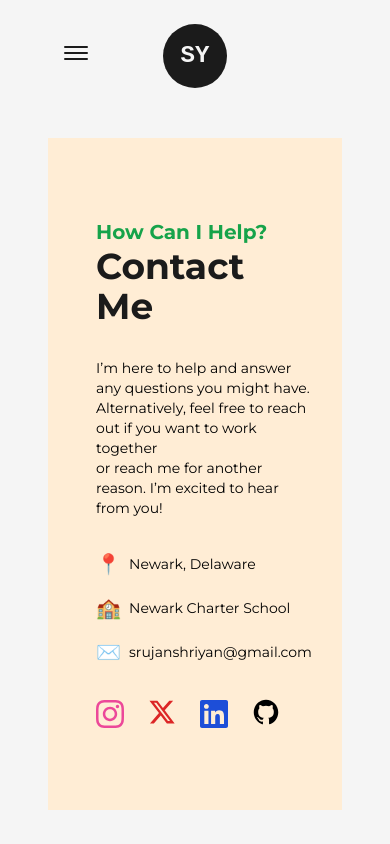
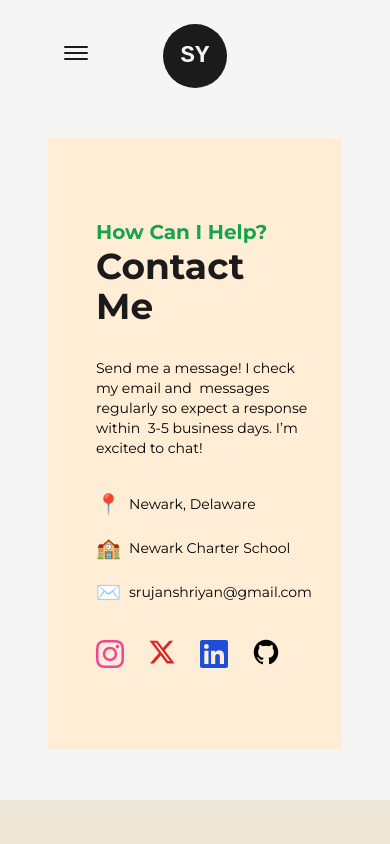
Before and after one commit to shriyanyamali/portfolio-v2, a Next.js app: page /contact in a window 390 px wide. Shown: the top 844 px of the page. Built offline with nearby package versions, Linux system fonts and the light colour scheme.

Commit message:
changed contact me message and size of large glare card

```diff
--- a/src/components/ui/glare-card.jsx
+++ b/src/components/ui/glare-card.jsx
@@ -61,7 +61,7 @@ export const GlareCard = ({ children, className }) => {
   return (
     <div
       style={containerStyle}
-      className="relative isolate [contain:layout_style] [perspective:600px] transition-transform duration-[var(--duration)] ease-[var(--easing)] delay-[var(--delay)] will-change-transform w-[390px] [aspect-ratio:17/21] xtl:w-[270px] lg:w-[220px]xtl:ml-4"
+      className="relative isolate [contain:layout_style] [perspective:600px] transition-transform duration-[var(--duration)] ease-[var(--easing)] delay-[var(--delay)] will-change-transform w-[390px] [aspect-ratio:17/21] xtl:w-[240px] lg:w-[220px] xtl:ml-4"
       ref={refElement}
       onPointerMove={(event) => {
         const rotateFactor = 0.4;
--- a/src/pages/contact.js
+++ b/src/pages/contact.js
@@ -32,13 +32,12 @@ const Contact = () => {
                 text="Contact Me"
                 className="!text-dark text-4xl font-bold mb-6 text-left sm:!text-6xl xs:!text-4xl sm:mb-8 dark:!text-light"
               />
-              <h2 className="text-lg text-left dark:text-light sm:!text-base xs:!text-sm sm:mb-8">
-                I&rsquo;m here to help and answer any questions you might have.{" "}
-                <br />
-                Alternatively, feel free to reach out if you want to work
-                together <br />
-                or reach me for another reason. I&rsquo;m excited to hear from
-                you! <br />
+              <h2 className="text-lg text-left dark:text-light sm:!text-base xs:!text-sm mb-8">
+                Send me a message! I check my email and &nbsp;
+                <br className="sm:hidden" />
+                messages regularly so expect a response within &nbsp;
+                <br className="sm:hidden" />
+                3-5 business days. I&rsquo;m excited to chat!
               </h2>
 
               <div className="mt-4 text-left text-lg space-y-4 sm:!text-base xs:!text-sm sm:mb-8 dark:text-light">
@@ -112,10 +111,10 @@ const Contact = () => {
               </div>
             </div>
 
-              <div className="flex-1 flex justify-center items-center relative mg:hidden">
-                <GlareCardDemo />
-              </div>
+            <div className="flex-1 flex justify-center items-center relative mg:hidden">
+              <GlareCardDemo />
             </div>
+          </div>
         </Layout>
       </main>
     </div>
```
